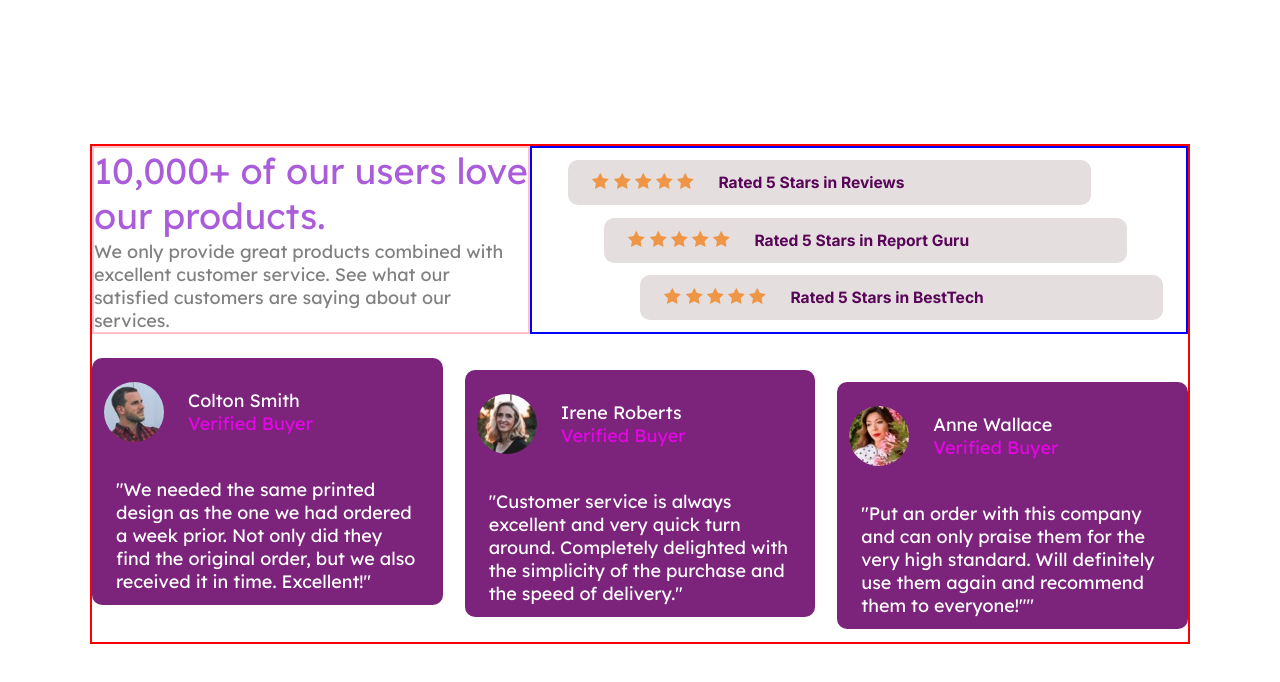
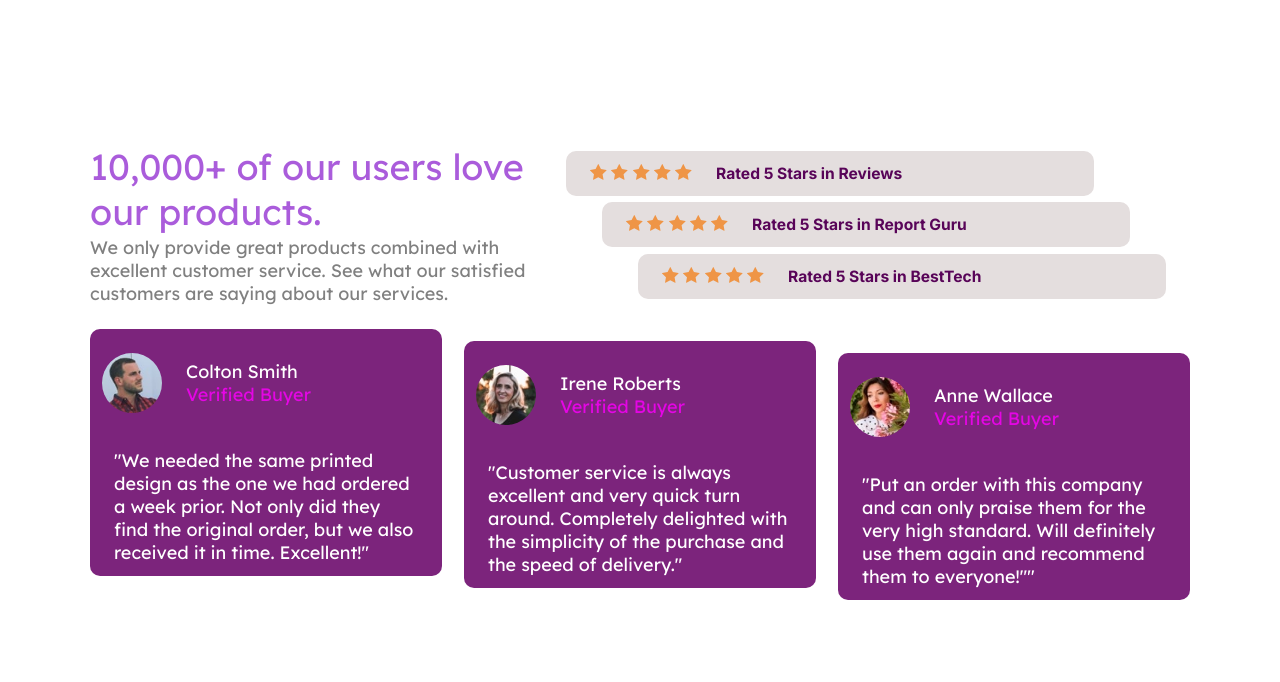
Before and after one commit to micad132/Social-Proof-Section, a plain HTML site: page index.html in a window 1280 px wide. Drawn offline with Linux system fonts and the light colour scheme.

Commit message:
final commit

```diff
--- a/scss/main.scss
+++ b/scss/main.scss
@@ -55,7 +55,8 @@ body{
 
                 display: flex;
                 flex-direction: column;
-                justify-content: space-evenly;
+                gap: 1rem;
+
 
                 &__div{
                     background-color: #e4dede;
@@ -177,9 +178,9 @@ body{
 
         padding: 0;
         height: 100vh;
-    }
+
     .wrapper{
-        border: 2px solid red;
+
         width: 90%;
         height: 90%;
         margin: 12rem auto;
@@ -195,27 +196,28 @@ body{
 
             .description{
                 flex-basis: 40%;
-                border: 2px solid pink;
+
 
                 .main{
 
-                    text-align: left !important;
+                    text-align: left;
 
                 }
 
 
                 .text2{
-                    margin-top: 0.2rem !important;
-                    text-align: left !important;
+                    margin-top: 0.2rem;
+                    text-align: left;
                 }
             }
 
             .ratings{
-                border: 2px solid blue;
+
                 flex-basis: 60%;
                 display: flex;
                 flex-direction: column;
                 justify-content: space-evenly;
+                gap: 0;
 
 
                 .ratings__div{
@@ -259,8 +261,8 @@ body{
 
 
                 // margin-top: 1rem !important;
-                margin-top: 2 !important;
-                padding: 0 !important;
+                margin-top: 2;
+                padding: 0;
                 flex-basis: 32%;
                 height: 30%;
                 &:nth-child(2)
@@ -277,3 +279,5 @@ body{
         }
     }
 }
+
+}
```
Also changed, not shown: dist/css/main.css, index.html (line endings or trailing spaces), 1 other file.
